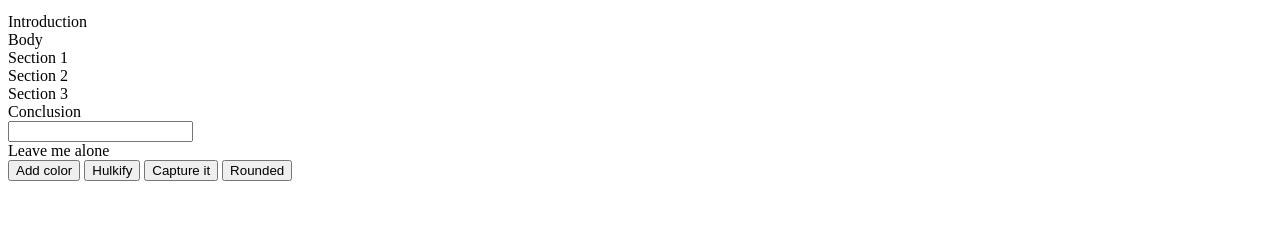
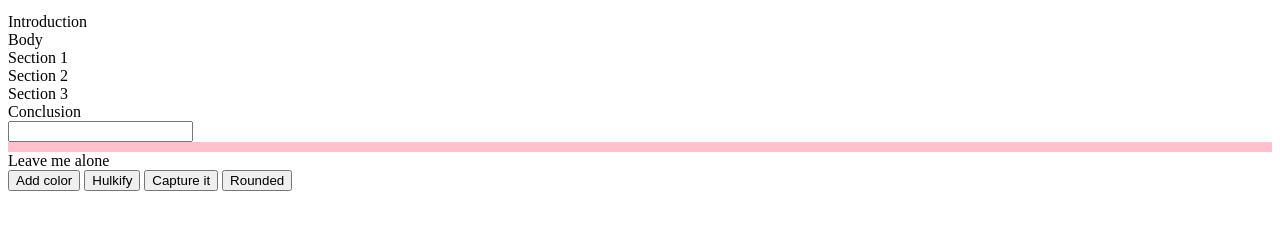
Before and after one commit to EliOJackson/Guinea-Pig, a plain HTML site: page index.html in a window 1280 px wide. Both pictures are taken after a click on the button "Capture it". Shown: the part 137-366 px from the top of the page. Drawn offline with Linux system fonts and the light colour scheme.

Commit message:
added capture button to toggle a border

```diff
--- a/events.css
+++ b/events.css
@@ -5,3 +5,7 @@
 .hulk {
     font-size: 250%;
 }
+
+.border{
+    border: solid 5px pink;
+}
--- a/events.js
+++ b/events.js
@@ -1,6 +1,4 @@
 
-// When you click the "Capture it" button, the guinea-pig element should have a border added to it.
-// When you click the "Rounded" button, the guinea-pig element's border should become rounded.
 // The first section's text should be bold.
 // The last section's text should be bold and italicized.
 // Make the buttons stop appearing next to each other as inline elements. Change them into block elements.
@@ -53,3 +51,10 @@ let hulkify = document.getElementById("make-large");
 hulkify.addEventListener("click", function () {
     output.classList.toggle("hulk");
 });
+
+// When you click the "Capture it" button, the guinea-pig element should have a border added to it.
+let border = document.getElementById("add-border");
+border.addEventListener("click", function () {
+    output.classList.toggle("border");
+});
+// When you click the "Rounded" button, the guinea-pig element's border should become rounded.
```
